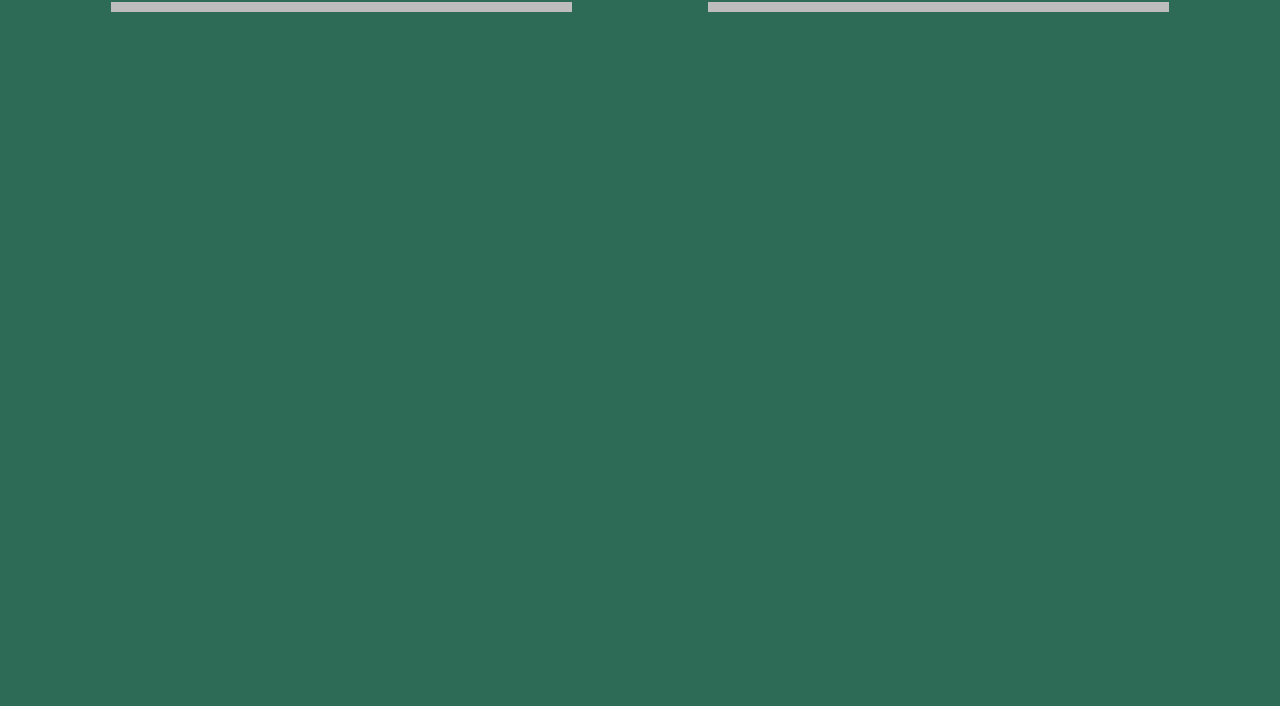
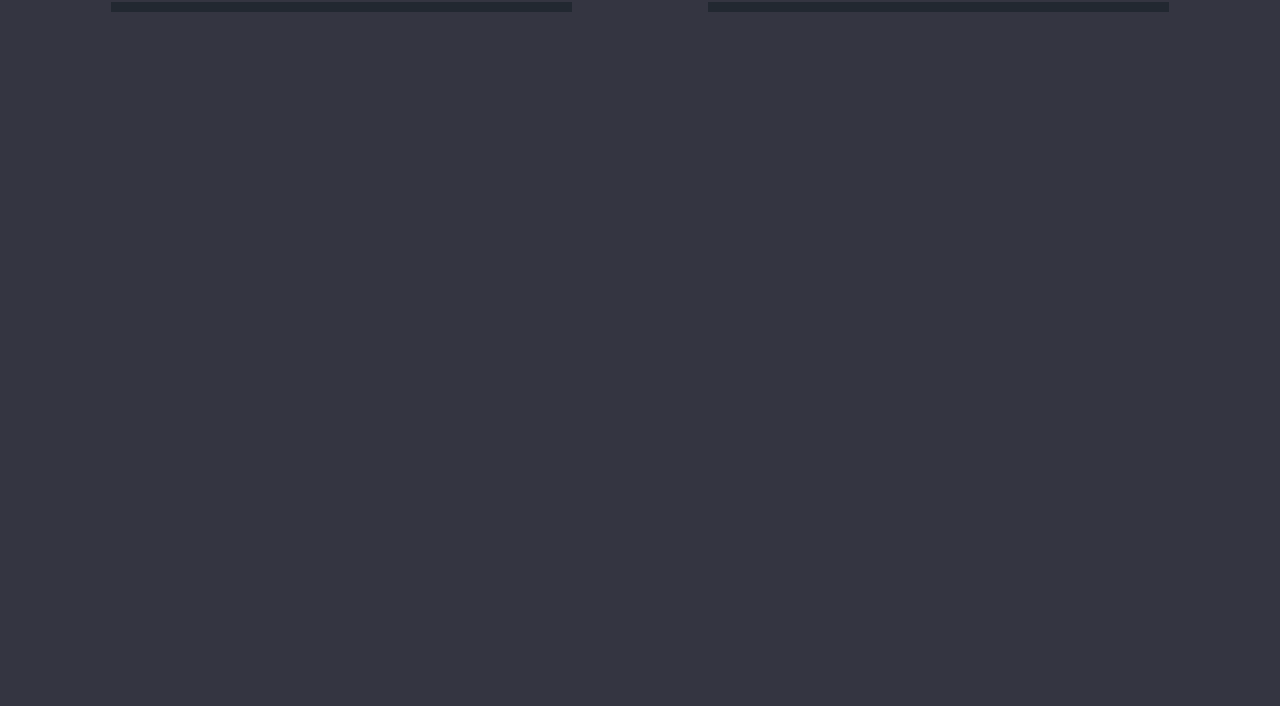
Before and after one commit to Coste-stack/Battleship, a website built with webpack: page src/index.html in a window 1280 px wide. Shown: the part 94-800 px from the top of the page. Built offline with nearby package versions, Linux system fonts and the light colour scheme.

Commit message:
feat: change color scheme

```diff
--- a/src/scripts/user.js
+++ b/src/scripts/user.js
@@ -57,7 +57,6 @@ export class User {
         const ship = document.createElement('div');
         ship.setAttribute('id', 'ship');
         ship.style.width = ship.style.height = '1px';
-        console.log(ship);
 
         // Get ship grayscale background color
         document.body.appendChild(ship);
--- a/src/style.css
+++ b/src/style.css
@@ -1,17 +1,23 @@
 :root {
-    --gameboard-background-color: #bdbdbd;
-    --tile-color: #707070;
-    --tile-color-hit: #6d3333;
-    --tile-color-miss: #2b2727;
-    --ship-color: #2e6b57;
+    --background-color: #343541;
+    --gameboard-background-color: #222831;
+    --blinder-brightness: 60%;
+
+    --tile-color: #31363F ;
+    --tile-border-color: #5e5e5e;
+    --tile-color-hit: #662828;
+    --tile-color-miss: #201e1e;
+
+    --ship-color: #2e496b;
+    --highlight-color: #b8a746;
+
     --player-font-color: #9ec6e7;
     --button-font-color: #000000;
-    --highlight-color: #FFD700;
 }
 
 body {
     height: 100vh; width: 100vw;
-    background-color: #2e6b57;
+    background-color: var(--background-color);
 
     display: flex;
     align-items: center;
@@ -44,7 +50,7 @@ body {
 }
 
 #gameboard.blinder {
-    filter: brightness(50%);
+    filter: brightness(var(--blinder-brightness));
     pointer-events: none;
 }
 
@@ -91,6 +97,10 @@ body {
 
 #tile {
     background-color: var(--tile-color);
+    border: 2px solid var(--tile-border-color);
+    border-radius: 4px;
+    box-shadow: 0 0 5px rgba(0, 0, 0, 0.5);
+
     aspect-ratio: 1;
     grid-area: auto;
     display: flex;
```
